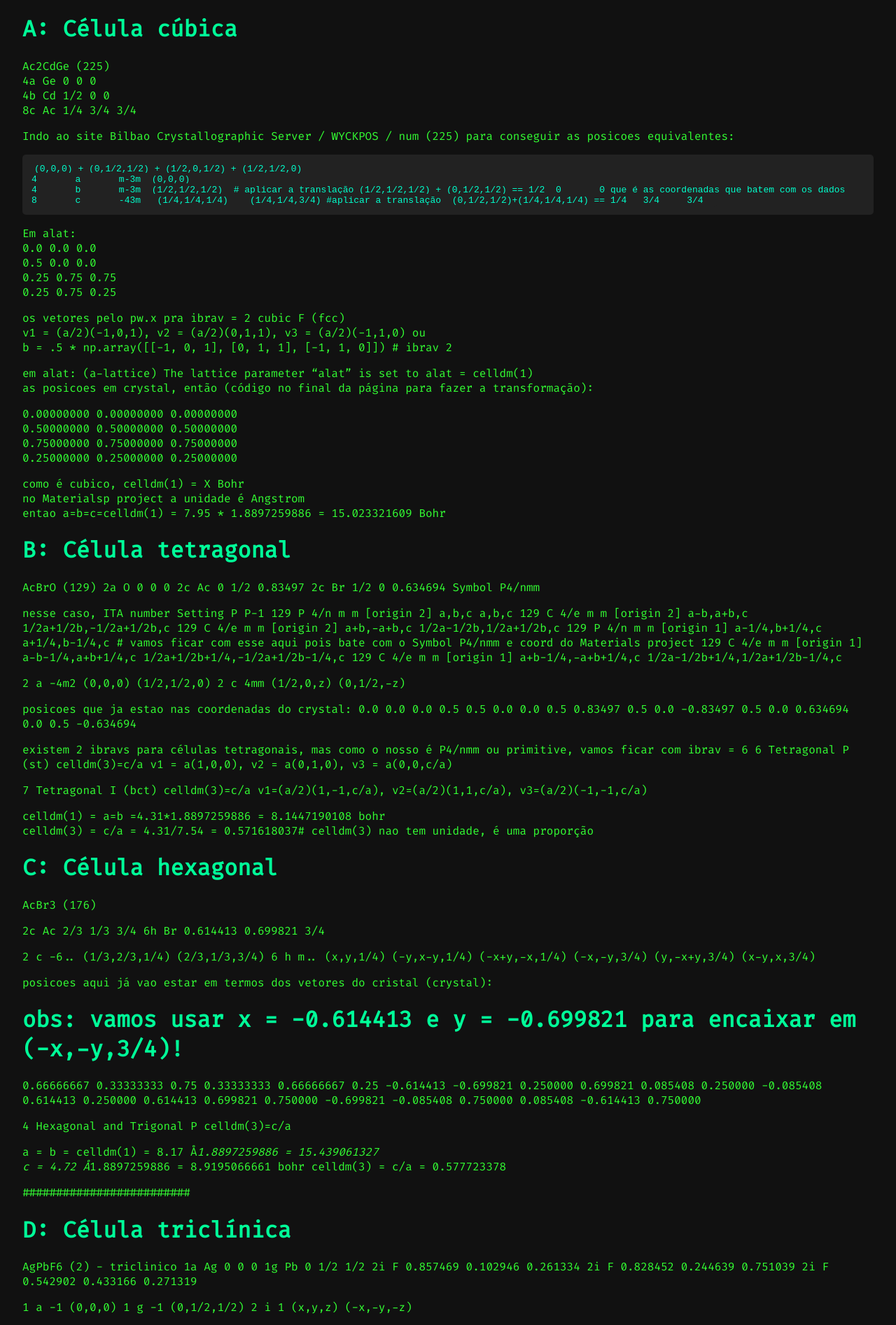
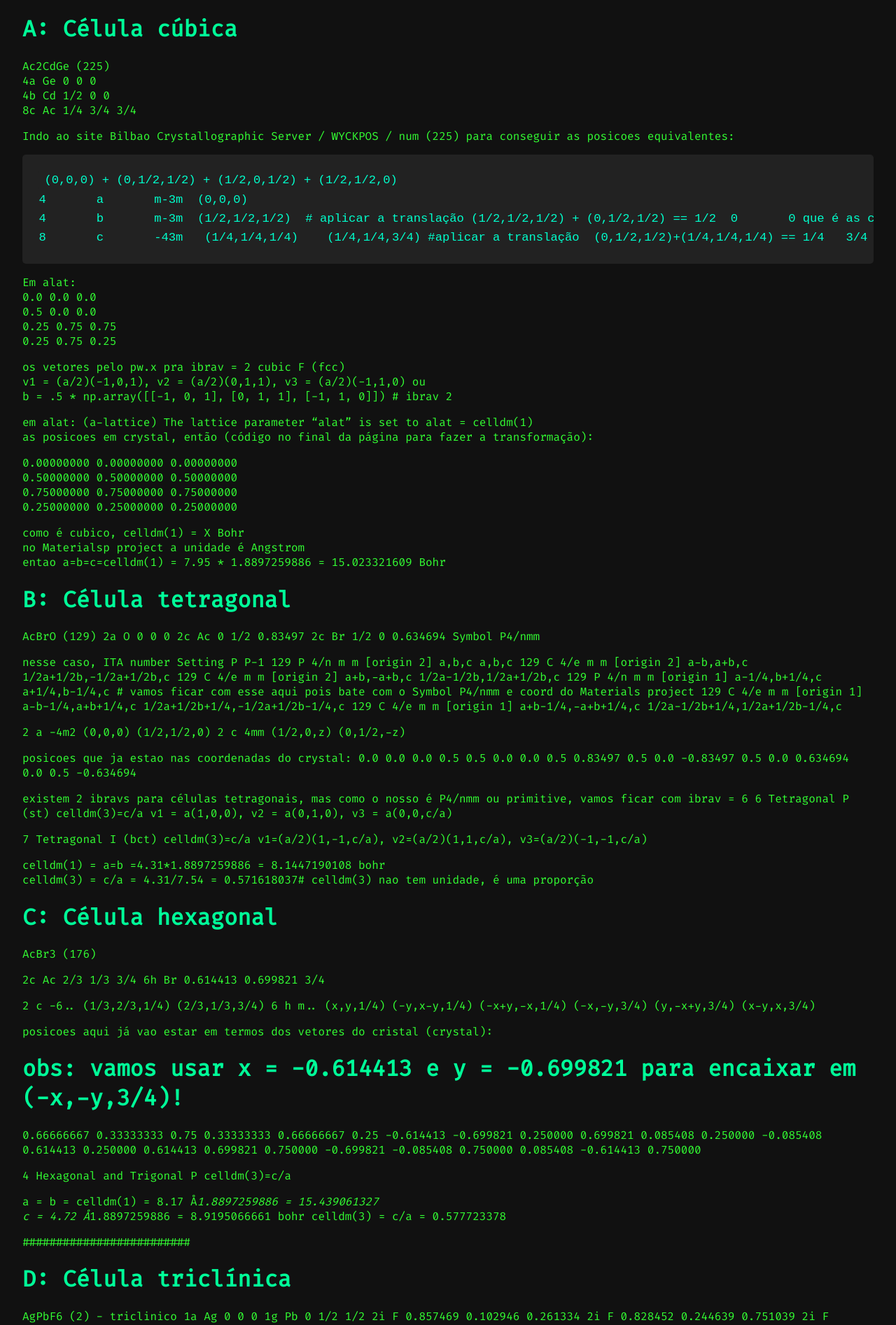
Before and after one commit to cauaschuch/ComputEEL-Tutoriais, a Jekyll site: the page built from tutoriais/tutorial1.md, in a window 1280 px wide. Shown: the part 326-2220 px from the top of the page at 70% size. Built offline with Jekyll 4.4.1, drawn with Linux system fonts in a browser that asks for light colours.

Commit message:
Update style.css

```diff
--- a/assets/style.css
+++ b/assets/style.css
@@ -28,19 +28,22 @@ nav a {
   color: #33ff33;
 }
 
-code {
-  background: #222;
-  padding: 2px 4px;
-  border-radius: 4px;
-  color: #00ffcc;
-}
-
 pre {
   background: #222;
-  padding: 1em;
+  padding: 1.5em; /* Aumenta o padding para mais espaço interno */
   border-radius: 5px;
   overflow-x: auto;
   color: #eee;
+  font-size: 1.2em; /* Aumenta o tamanho da fonte */
+  line-height: 1.6; /* Melhora a leitura */
+}
+
+code {
+  background: #222;
+  padding: 4px 8px; /* Aumenta o padding para destacar mais */
+  border-radius: 4px;
+  color: #00ffcc;
+  font-size: 1.1em; /* Aumenta um pouco o tamanho da fonte */
 }
 
 h1, h2, h3 {
```
